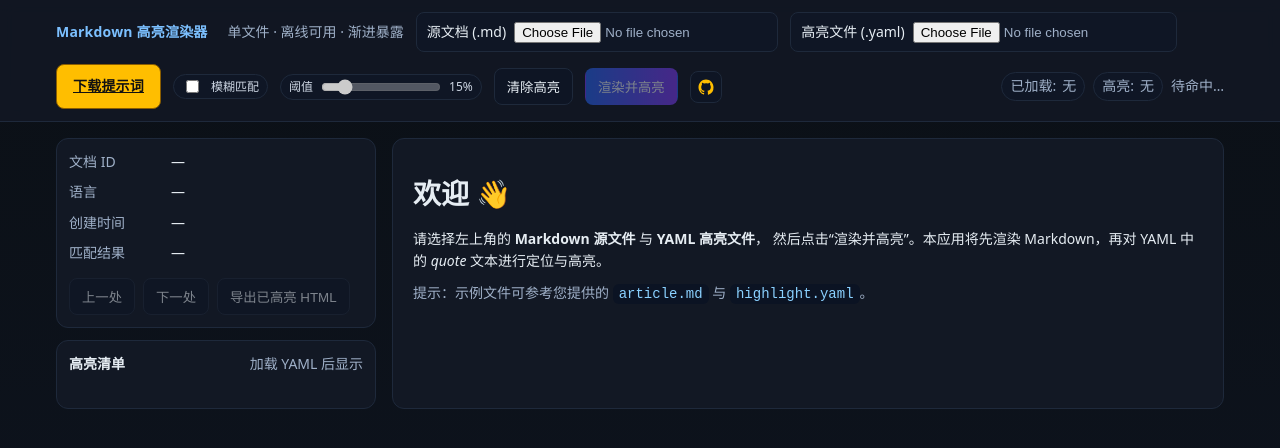
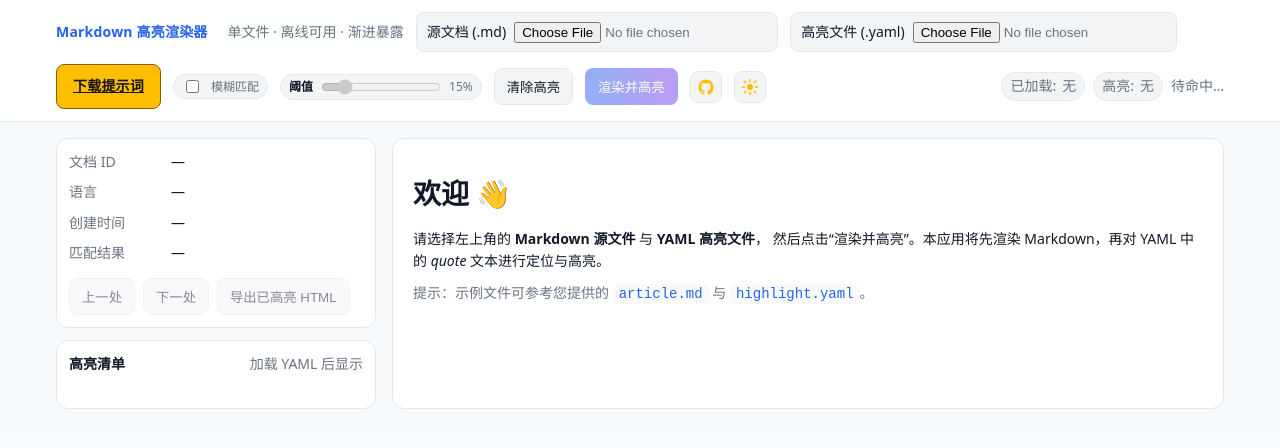
Before and after one commit to meomeo-dev/html_highlight_rendering, a plain HTML site: page index.html in a window 1280 px wide. Drawn offline with nearby package versions, Linux system fonts and the light colour scheme.

Commit message:
feat(theme): add light/dark toggle, improve primary button and control label visibility in light mode

```diff
--- a/index.html
+++ b/index.html
@@ -1,5 +1,6 @@
 <!DOCTYPE html>
 <html lang="zh-CN">
+
 <head>
 	<!-- region 序章：页面元信息与整体样式 -->
 	<meta charset="UTF-8" />
@@ -24,10 +25,39 @@
 			--wb-yellow-hover: #ffcc33;
 			--wb-yellow-active: #e5ad00;
 			--wb-ink: #111111;
+			/* 额外表面色（为切换主题提供覆盖点） */
+			--surface-1: #0f1625;
+			/* 轻面板、条目底色 */
+			--surface-2: #0b1323;
+			/* 代码块、强调底色 */
 		}
 
-			* { box-sizing: border-box; }
-			html, body { height: 100%; }
+		/* 亮色主题覆盖 */
+		html[data-theme="light"] {
+			--bg: #f6f8fa;
+			--panel: #ffffff;
+			--text: #111827;
+			--muted: #6b7280;
+			--accent: #2563eb;
+			--accent-2: #059669;
+			--danger: #dc2626;
+			--warning: #d97706;
+			--mark-bg: #fff2a8;
+			--mark-fg: #111827;
+			--border: #e5e7eb;
+			--surface-1: #f3f4f6;
+			--surface-2: #f8fafc;
+		}
+
+		* {
+			box-sizing: border-box;
+		}
+
+		html,
+		body {
+			height: 100%;
+		}
+
 		body {
 			margin: 0;
 			background: linear-gradient(180deg, #0b1016 0%, #0e1420 100%);
@@ -35,6 +65,31 @@
 			font: 14px/1.6 ui-sans-serif, system-ui, -apple-system, Segoe UI, Roboto,
 				Noto Sans, Ubuntu, Cantarell, Helvetica Neue, Arial, "PingFang SC",
 				"Hiragino Sans GB", "Microsoft YaHei", sans-serif;
+		}
+
+		/* 亮色主题下的页面背景（使用更浅的渐变） */
+		html[data-theme="light"] body {
+			background: linear-gradient(180deg, #f7fafc 0%, #f9fbfd 100%);
+		}
+
+		/* 主题切换的平滑过渡 */
+		body,
+		header,
+		.panel,
+		.file,
+		.button,
+		.icon-btn,
+		.quote-item,
+		.pill,
+		.doc code,
+		.doc pre,
+		.doc a,
+		.doc h2,
+		.doc h3,
+		.legend,
+		.brand,
+		.hint {
+			transition: background-color .3s ease, color .3s ease, border-color .3s ease, box-shadow .3s ease, opacity .25s ease;
 		}
 
 		.app {
@@ -46,8 +101,10 @@
 			border-bottom: 1px solid var(--border);
 			background: rgba(18, 24, 36, 0.9);
 			backdrop-filter: saturate(120%) blur(8px);
-						position: static; /* not sticky */
+			position: static;
+			/* not sticky */
 		}
+
 		.toolbar {
 			max-width: 1200px;
 			margin: 0 auto;
@@ -57,55 +114,91 @@
 			gap: 12px;
 			flex-wrap: wrap;
 		}
+
 		.brand {
 			font-weight: 700;
 			letter-spacing: 0.2px;
 			color: var(--accent);
 			margin-right: 8px;
 		}
-			.hint { color: var(--muted); }
+
+		.hint {
+			color: var(--muted);
+		}
 
 		.file {
 			display: inline-flex;
 			align-items: center;
 			gap: 8px;
 			padding: 8px 10px;
-				background: #0f1625;
+			background: var(--surface-1);
 			border: 1px solid var(--border);
 			border-radius: 8px;
 		}
-			.file input[type="file"] { color: var(--muted); }
+
+		.file input[type="file"] {
+			color: var(--muted);
+		}
 
 		.button {
 			appearance: none;
 			border: 1px solid var(--border);
-				background: #0e1524;
+			background: var(--surface-1);
 			color: var(--text);
 			padding: 8px 12px;
 			border-radius: 8px;
 			cursor: pointer;
 		}
+
 		/* 高可见度：W&B 风格按钮（纯色、非渐变） */
 		.button.wb {
 			background: var(--wb-yellow);
 			color: var(--wb-ink);
-				border-color: #8a5d00; /* 与黄相近的深色描边，增强分层 */
+			border-color: #8a5d00;
+			/* 与黄相近的深色描边，增强分层 */
 			font-weight: 700;
 			letter-spacing: 0.2px;
 		}
-			.button.wb:hover { background: var(--wb-yellow-hover); }
-			.button.wb:active { background: var(--wb-yellow-active); }
+
+		.button.wb:hover {
+			background: var(--wb-yellow-hover);
+		}
+
+		.button.wb:active {
+			background: var(--wb-yellow-active);
+		}
+
 		.button.wb:focus-visible {
 			outline: 2px solid #ffd466;
 			outline-offset: 2px;
 		}
+
 		/* 稍大的尺寸，提升显眼度 */
-			.button.lg { padding: 10px 16px; font-size: 14px; }
+		.button.lg {
+			padding: 10px 16px;
+			font-size: 14px;
+		}
+
 		.button.primary {
 			background: linear-gradient(90deg, #2563eb, #7c3aed);
 			border-color: transparent;
+			color: #ffffff;
+			/* 在亮/暗两种主题下都保持高对比度 */
+			text-shadow: 0 1px 0 rgba(0, 0, 0, 0.15);
 		}
-			.button:disabled { opacity: 0.5; cursor: not-allowed; }
+
+		.button.primary:hover {
+			filter: brightness(1.05);
+		}
+
+		.button.primary:active {
+			filter: brightness(0.95);
+		}
+
+		.button:disabled {
+			opacity: 0.5;
+			cursor: not-allowed;
+		}
 
 		/* 图标按钮（GitHub） */
 		.icon-btn {
@@ -117,15 +210,59 @@
 			height: 32px;
 			border-radius: 8px;
 			border: 1px solid var(--border);
-				background: #0e1524;
+			background: var(--surface-1);
 			color: var(--wb-yellow);
 			text-decoration: none;
 			cursor: pointer;
 		}
-			.icon-btn:hover { background: #0f1625; }
+
+		.icon-btn:hover {
+			background: var(--panel);
+		}
+
 		.icon-btn:focus-visible {
 			outline: 2px solid #ffd466;
 			outline-offset: 2px;
+		}
+
+		/* 主题按钮：太阳/月亮图标切换与动效 */
+		.theme-toggle {
+			color: var(--wb-yellow);
+			position: relative;
+			overflow: hidden;
+		}
+
+		.theme-toggle svg {
+			display: block;
+			width: 18px;
+			height: 18px;
+			transition: transform .45s ease, opacity .25s ease;
+		}
+
+		.theme-toggle .sun {
+			position: absolute;
+			opacity: 0;
+			transform: rotate(-90deg) scale(.8);
+		}
+
+		.theme-toggle .moon {
+			position: absolute;
+			opacity: 1;
+			transform: rotate(0) scale(1);
+		}
+
+		html[data-theme="light"] .theme-toggle .sun {
+			opacity: 1;
+			transform: rotate(0) scale(1);
+		}
+
+		html[data-theme="light"] .theme-toggle .moon {
+			opacity: 0;
+			transform: rotate(90deg) scale(.8);
+		}
+
+		.theme-toggle:active {
+			transform: scale(0.96);
 		}
 
 		.main {
@@ -135,7 +272,8 @@
 			max-width: 1200px;
 			margin: 0 auto;
 			padding: 16px;
-				min-height: 0; /* for proper child scrolling */
+			min-height: 0;
+			/* for proper child scrolling */
 		}
 
 		.panel {
@@ -156,14 +294,23 @@
 			display: grid;
 			gap: 8px;
 		}
-			.kv { display: grid; grid-template-columns: 96px 1fr; gap: 6px; }
-			.kv .k { color: var(--muted); }
+
+		.kv {
+			display: grid;
+			grid-template-columns: 96px 1fr;
+			gap: 6px;
+		}
+
+		.kv .k {
+			color: var(--muted);
+		}
 
 		.list {
 			overflow: auto;
 			display: grid;
 			gap: 10px;
 		}
+
 		.quote-item {
 			background: #0f1625;
 			border: 1px solid var(--border);
@@ -172,41 +319,130 @@
 			display: grid;
 			gap: 6px;
 		}
-			.quote-item .q { color: #e2e8f0; }
+
+		.quote-item .q {
+			color: var(--text);
+		}
+
 		/* 让非英文长词/URL 在侧栏可换行，避免溢出 */
 		.quote-item .q {
-				word-break: break-word;        /* 兼容性较好，必要时在边界断词 */
-				overflow-wrap: anywhere;       /* 优先：允许任意位置换行（支持长 URL）*/
-				white-space: normal;           /* 确保正常换行行为 */
+			word-break: break-word;
+			/* 兼容性较好，必要时在边界断词 */
+			overflow-wrap: anywhere;
+			/* 优先：允许任意位置换行（支持长 URL）*/
+			white-space: normal;
+			/* 确保正常换行行为 */
 		}
-			.quote-item .sub { color: var(--muted); font-size: 12px; }
-			.quote-item .actions { display: flex; gap: 6px; }
+
+		.quote-item .sub {
+			color: var(--muted);
+			font-size: 12px;
+		}
+
+		.quote-item .actions {
+			display: flex;
+			gap: 6px;
+		}
 
 		/* type 色块与标签 */
-			.dot { width: 10px; height: 10px; border-radius: 50%; border: 1px solid var(--border); display: inline-block; }
-			.badge { display: inline-flex; align-items: center; gap: 6px; padding: 2px 8px; border-radius: 999px; border: 1px solid var(--border); background: #0f1625; font-size: 12px; color: #cdd6e3; }
+		.dot {
+			width: 10px;
+			height: 10px;
+			border-radius: 50%;
+			border: 1px solid var(--border);
+			display: inline-block;
+		}
+
+		.badge {
+			display: inline-flex;
+			align-items: center;
+			gap: 6px;
+			padding: 2px 8px;
+			border-radius: 999px;
+			border: 1px solid var(--border);
+			background: var(--surface-1);
+			font-size: 12px;
+			color: var(--muted);
+		}
+
+		/* 在徽章中的强调标签，使用正文色以保证对比度 */
+		.badge .label-strong {
+			color: var(--text);
+			font-weight: 600;
+		}
+
+		/* 统一交互控件的主题色 */
+		input[type="range"],
+		input[type="checkbox"],
+		input[type="radio"] {
+			accent-color: var(--accent);
+		}
 
 		.content {
 			/* Use document scrolling instead of inner container */
 			overflow: visible;
 		}
+
 		.doc {
 			max-width: 900px;
 			margin: 0 auto;
 			padding: 4px 8px 80px;
 		}
-			.doc h1, .doc h2, .doc h3 {
+
+		.doc h1,
+		.doc h2,
+		.doc h3 {
 			scroll-margin-top: 84px;
 		}
-			.doc h1 { font-size: 28px; margin: 16px 0 12px; }
-			.doc h2 { font-size: 22px; margin: 18px 0 10px; color: #bcd7ff; }
-			.doc h3 { font-size: 18px; margin: 16px 0 8px; color: #c6ffe2; }
-			.doc p { margin: 10px 0; }
-			.doc a { color: #8ad1ff; text-decoration: none; }
-			.doc a:hover { text-decoration: underline; }
-			.doc code { background: #0b1323; padding: 2px 6px; border-radius: 6px; }
-			.doc pre { background: #0b1323; padding: 12px; border-radius: 10px; overflow: auto; }
-			.doc blockquote { border-left: 3px solid #2a3956; padding-left: 10px; color: #c0c9d6; }
+
+		.doc h1 {
+			font-size: 28px;
+			margin: 16px 0 12px;
+		}
+
+		.doc h2 {
+			font-size: 22px;
+			margin: 18px 0 10px;
+			color: #bcd7ff;
+		}
+
+		.doc h3 {
+			font-size: 18px;
+			margin: 16px 0 8px;
+			color: #c6ffe2;
+		}
+
+		.doc p {
+			margin: 10px 0;
+		}
+
+		.doc a {
+			color: var(--accent);
+			text-decoration: none;
+		}
+
+		.doc a:hover {
+			text-decoration: underline;
+		}
+
+		.doc code {
+			background: var(--surface-2);
+			padding: 2px 6px;
+			border-radius: 6px;
+		}
+
+		.doc pre {
+			background: var(--surface-2);
+			padding: 12px;
+			border-radius: 10px;
+			overflow: auto;
+		}
+
+		.doc blockquote {
+			border-left: 3px solid #2a3956;
+			padding-left: 10px;
+			color: #c0c9d6;
+		}
 
 		mark.hl {
 			background: var(--mark-bg);
@@ -216,21 +452,70 @@
 			/* Ensure anchored scroll leaves space for the header */
 			scroll-margin-top: 84px;
 		}
-			.legend { display: flex; gap: 8px; align-items: center; color: var(--muted); }
-			.pill { display: inline-flex; align-items: center; gap: 6px; padding: 2px 8px; border-radius: 999px; border: 1px solid var(--border); background: #0f1625; }
+
+		.legend {
+			display: flex;
+			gap: 8px;
+			align-items: center;
+			color: var(--muted);
+		}
+
+		.pill {
+			display: inline-flex;
+			align-items: center;
+			gap: 6px;
+			padding: 2px 8px;
+			border-radius: 999px;
+			border: 1px solid var(--border);
+			background: #0f1625;
+		}
+
+		.pill {
+			background: var(--surface-1);
+		}
+
+		/* 亮色主题的局部覆盖（针对仍为深色的固定色） */
+		html[data-theme="light"] .quote-item {
+			background: #ffffff;
+		}
+
+		html[data-theme="light"] .doc h2 {
+			color: #1f2937;
+		}
+
+		html[data-theme="light"] .doc h3 {
+			color: #065f46;
+		}
+
+		html[data-theme="light"] header {
+			background: rgba(255, 255, 255, 0.9);
+		}
+
+		html[data-theme="light"] .icon-btn:hover {
+			background: #f3f4f6;
+		}
 
 		/* footer 已移除 */
 
-			.error { color: var(--danger); }
-			.ok { color: var(--accent-2); }
+		.error {
+			color: var(--danger);
+		}
+
+		.ok {
+			color: var(--accent-2);
+		}
 
 		@media (max-width: 960px) {
-				.main { grid-template-columns: 1fr; }
+			.main {
+				grid-template-columns: 1fr;
 			}
+		}
+
 		/* endregion */
 	</style>
 	<!-- endregion -->
 </head>
+
 <body>
 	<!-- 第三方库：Marked（Markdown 渲染）与 DOMPurify（可选：安全清理） -->
 	<script src="https://cdn.jsdelivr.net/npm/marked@16.4.1/lib/marked.umd.min.js"></script>
@@ -252,26 +537,55 @@
 					<input type="file" id="yamlInput" accept=".yaml,.yml" />
 				</div>
 
-					<a class="button wb lg" href="highlight.prompt.md" download title="下载用于生成高亮的提示词模板（highlight.prompt.md）">下载提示词</a>
+				<a class="button wb lg" href="highlight.prompt.md" download
+					title="下载用于生成高亮的提示词模板（highlight.prompt.md）">下载提示词</a>
 
 				<label class="badge" title="仅对未命中的条目尝试模糊匹配（编辑距离阈值约 15%）" style="cursor:pointer;">
 					<input type="checkbox" id="fuzzyToggle" style="margin-right:6px; accent-color:#7cc0ff;"> 模糊匹配
 				</label>
 
 				<label class="badge" title="编辑距离阈值（占引文长度比例），仅在启用模糊匹配时生效" style="gap:6px; align-items:center;">
-							<span style="color:#cdd6e3;">阈值</span>
-							<input type="range" id="fuzzySlider" min="0.0" max="1.0" step="0.01" value="0.15" style="vertical-align:middle; width:120px;">
+					<span class="label-strong">阈值</span>
+					<input type="range" id="fuzzySlider" min="0.0" max="1.0" step="0.01" value="0.15"
+						style="vertical-align:middle; width:120px;">
 					<span id="fuzzyVal">15%</span>
 				</label>
 
 				<button class="button" id="clearBtn">清除高亮</button>
 				<button class="button primary" id="runBtn" disabled>渲染并高亮</button>
 
-					<a class="icon-btn" href="https://github.com/meomeo-dev/html_highlight_rendering" target="_blank" rel="noopener noreferrer" aria-label="打开 GitHub 仓库" title="打开 GitHub 仓库">
-						<svg width="18" height="18" viewBox="0 0 24 24" fill="none" xmlns="http://www.w3.org/2000/svg" aria-hidden="true" focusable="false">
-							<path fill="currentColor" d="M12 2C6.48 2 2 6.58 2 12.26c0 4.52 2.87 8.35 6.84 9.7.5.09.68-.22.68-.49 0-.24-.01-.87-.01-1.71-2.78.61-3.37-1.2-3.37-1.2-.45-1.18-1.11-1.5-1.11-1.5-.91-.64.07-.63.07-.63 1 .07 1.53 1.06 1.53 1.06.9 1.57 2.36 1.12 2.94.85.09-.67.35-1.12.63-1.38-2.22-.26-4.55-1.14-4.55-5.07 0-1.12.39-2.03 1.03-2.74-.1-.26-.45-1.31.1-2.72 0 0 .84-.27 2.75 1.04a9.29 9.29 0 0 1 2.5-.34c.85 0 1.7.12 2.5.34 1.91-1.31 2.75-1.04 2.75-1.04.55 1.41.2 2.46.1 2.72.64.71 1.03 1.62 1.03 2.74 0 3.94-2.34 4.81-4.57 5.07.36.32.68.95.68 1.92 0 1.38-.01 2.49-.01 2.83 0 .27.18.59.69.49A10.03 10.03 0 0 0 22 12.26C22 6.58 17.52 2 12 2z"/>
+				<a class="icon-btn" href="https://github.com/meomeo-dev/html_highlight_rendering" target="_blank"
+					rel="noopener noreferrer" aria-label="打开 GitHub 仓库" title="打开 GitHub 仓库">
+					<svg width="18" height="18" viewBox="0 0 24 24" fill="none" xmlns="http://www.w3.org/2000/svg"
+						aria-hidden="true" focusable="false">
+						<path fill="currentColor"
+							d="M12 2C6.48 2 2 6.58 2 12.26c0 4.52 2.87 8.35 6.84 9.7.5.09.68-.22.68-.49 0-.24-.01-.87-.01-1.71-2.78.61-3.37-1.2-3.37-1.2-.45-1.18-1.11-1.5-1.11-1.5-.91-.64.07-.63.07-.63 1 .07 1.53 1.06 1.53 1.06.9 1.57 2.36 1.12 2.94.85.09-.67.35-1.12.63-1.38-2.22-.26-4.55-1.14-4.55-5.07 0-1.12.39-2.03 1.03-2.74-.1-.26-.45-1.31.1-2.72 0 0 .84-.27 2.75 1.04a9.29 9.29 0 0 1 2.5-.34c.85 0 1.7.12 2.5.34 1.91-1.31 2.75-1.04 2.75-1.04.55 1.41.2 2.46.1 2.72.64.71 1.03 1.62 1.03 2.74 0 3.94-2.34 4.81-4.57 5.07.36.32.68.95.68 1.92 0 1.38-.01 2.49-.01 2.83 0 .27.18.59.69.49A10.03 10.03 0 0 0 22 12.26C22 6.58 17.52 2 12 2z" />
 					</svg>
 				</a>
+
+				<!-- 主题切换按钮：月亮/太阳 -->
+				<button class="icon-btn theme-toggle" id="themeToggle" aria-label="切换主题" title="切换主题（亮/暗）">
+					<!-- 月亮（暗色偏好时显示） -->
+					<svg class="moon" viewBox="0 0 24 24" fill="none" xmlns="http://www.w3.org/2000/svg"
+						aria-hidden="true">
+						<path fill="currentColor" d="M21 12.79A9 9 0 1 1 11.21 3a7 7 0 1 0 9.79 9.79z" />
+					</svg>
+					<!-- 太阳（亮色偏好时显示） -->
+					<svg class="sun" viewBox="0 0 24 24" fill="none" xmlns="http://www.w3.org/2000/svg"
+						aria-hidden="true">
+						<circle cx="12" cy="12" r="4" fill="currentColor" />
+						<g stroke="currentColor" stroke-width="2" stroke-linecap="round">
+							<line x1="12" y1="2" x2="12" y2="5" />
+							<line x1="12" y1="19" x2="12" y2="22" />
+							<line x1="4.22" y1="4.22" x2="6.34" y2="6.34" />
+							<line x1="17.66" y1="17.66" x2="19.78" y2="19.78" />
+							<line x1="2" y1="12" x2="5" y2="12" />
+							<line x1="19" y1="12" x2="22" y2="12" />
+							<line x1="4.22" y1="19.78" x2="6.34" y2="17.66" />
+							<line x1="17.66" y1="6.34" x2="19.78" y2="4.22" />
+						</g>
+					</svg>
+				</button>
 
 				<div class="legend" style="margin-left:auto">
 					<span class="pill">已加载: <span id="mdName">无</span></span>
@@ -284,10 +598,22 @@
 		<main class="main">
 			<aside class="side">
 				<section class="panel meta">
-						<div class="kv"><div class="k">文档 ID</div><div id="docId">—</div></div>
-						<div class="kv"><div class="k">语言</div><div id="docLang">—</div></div>
-						<div class="kv"><div class="k">创建时间</div><div id="docCreated">—</div></div>
-						<div class="kv"><div class="k">匹配结果</div><div id="matchStats">—</div></div>
+					<div class="kv">
+						<div class="k">文档 ID</div>
+						<div id="docId">—</div>
+					</div>
+					<div class="kv">
+						<div class="k">语言</div>
+						<div id="docLang">—</div>
+					</div>
+					<div class="kv">
+						<div class="k">创建时间</div>
+						<div id="docCreated">—</div>
+					</div>
+					<div class="kv">
+						<div class="k">匹配结果</div>
+						<div id="matchStats">—</div>
+					</div>
 					<div style="display:flex; gap:8px; flex-wrap: wrap; margin-top:6px;">
 						<button class="button" id="prevBtn" disabled>上一处</button>
 						<button class="button" id="nextBtn" disabled>下一处</button>
@@ -310,7 +636,9 @@
 						请选择左上角的 <strong>Markdown 源文件</strong> 与 <strong>YAML 高亮文件</strong>，
 						然后点击“渲染并高亮”。本应用将先渲染 Markdown，再对 YAML 中的 <em>quote</em> 文本进行定位与高亮。
 					</p>
-						<p class="hint">提示：示例文件可参考您提供的 <a href="article.md" download title="下载示例 Markdown 文档"><code>article.md</code></a> 与 <a href="highlight.yaml" download title="下载示例高亮配置 YAML"><code>highlight.yaml</code></a>。</p>
+					<p class="hint">提示：示例文件可参考您提供的 <a href="article.md" download
+							title="下载示例 Markdown 文档"><code>article.md</code></a> 与 <a href="highlight.yaml" download
+							title="下载示例高亮配置 YAML"><code>highlight.yaml</code></a>。</p>
 				</article>
 			</section>
 		</main>
@@ -354,6 +682,7 @@
 					fuzzyToggle: document.getElementById('fuzzyToggle'),
 					fuzzySlider: document.getElementById('fuzzySlider'),
 					fuzzyVal: document.getElementById('fuzzyVal'),
+					themeToggle: document.getElementById('themeToggle'),
 				};
 
 				// 内部状态
@@ -371,6 +700,7 @@
 
 			boot() {
 				// 顶层流程：绑定事件 + 按需启用按钮
+				this._initTheme();
 				this._bindEvents();
 				this._updateButtons();
 				this._setStatus('待命中…');
@@ -378,7 +708,12 @@
 
 			// region 模块内生：事件与交互
 			_bindEvents() {
-					const { mdInput, yamlInput, runBtn, clearBtn, prevBtn, nextBtn, exportBtn, fuzzyToggle, fuzzySlider, fuzzyVal } = this.$;
+				const { mdInput, yamlInput, runBtn, clearBtn, prevBtn, nextBtn, exportBtn, fuzzyToggle, fuzzySlider, fuzzyVal, themeToggle } = this.$;
+
+				// 主题切换
+				if (themeToggle) {
+					themeToggle.addEventListener('click', () => this._toggleTheme());
+				}
 				// 模糊匹配开关 & 阈值滑块
 				const syncFuzzyUI = () => {
 					if (fuzzyVal) fuzzyVal.textContent = Math.round(this.state.fuzzyThreshold * 100) + '%';
@@ -445,6 +780,46 @@
 				exportBtn.addEventListener('click', () => this._exportHighlightedHTML());
 			}
 
+			// —— 主题：初始化、切换与持久化 ——
+			_initTheme() {
+				const key = 'hlr-theme';
+				const saved = (() => { try { return localStorage.getItem(key); } catch { return null; } })();
+				let theme = saved;
+				if (!theme) {
+					const prefersDark = window.matchMedia && window.matchMedia('(prefers-color-scheme: dark)').matches;
+					theme = prefersDark ? 'dark' : 'light';
+				}
+				this._applyTheme(theme);
+				// 监听系统主题变化（未手动设置时才跟随）
+				if (!saved && window.matchMedia) {
+					try {
+						window.matchMedia('(prefers-color-scheme: dark)').addEventListener('change', (e) => {
+							this._applyTheme(e.matches ? 'dark' : 'light');
+						});
+					} catch { }
+				}
+			}
+
+			_applyTheme(theme) {
+				const html = document.documentElement;
+				html.setAttribute('data-theme', theme === 'light' ? 'light' : 'dark');
+				try { localStorage.setItem('hlr-theme', theme); } catch { }
+			}
+
+			_toggleTheme() {
+				const html = document.documentElement;
+				const cur = html.getAttribute('data-theme') || 'dark';
+				const next = cur === 'light' ? 'dark' : 'light';
+				this._applyTheme(next);
+				// 小型视觉反馈
+				const btn = this.$.themeToggle;
+				if (btn) {
+					btn.style.transition = 'transform .18s ease';
+					btn.style.transform = 'scale(0.94)';
+					setTimeout(() => { btn.style.transform = 'scale(1)'; }, 180);
+				}
+			}
+
 			_updateButtons() {
 				const hasMd = !!(this.$.mdInput.files && this.$.mdInput.files[0]);
 				const hasYaml = !!(this.$.yamlInput.files && this.$.yamlInput.files[0]);
@@ -487,7 +862,7 @@
 				let html;
 				if (window.marked && typeof window.marked.parse === 'function') {
 					// 配置 marked：启用 GFM，禁用 mangle 以保留中文/非 ASCII 标题
-						try { window.marked.setOptions?.({ gfm: true, breaks: false, headerIds: true, mangle: false }); } catch {}
+					try { window.marked.setOptions?.({ gfm: true, breaks: false, headerIds: true, mangle: false }); } catch { }
 					const raw = window.marked.parse(md);
 					// 若可用，使用 DOMPurify 进行安全清理
 					html = (window.DOMPurify && typeof window.DOMPurify.sanitize === 'function')
@@ -1280,4 +1655,5 @@
 	</script>
 	<!-- endregion -->
 </body>
+
 </html>
```
Lines whose indentation alone changed are shown as unchanged.
